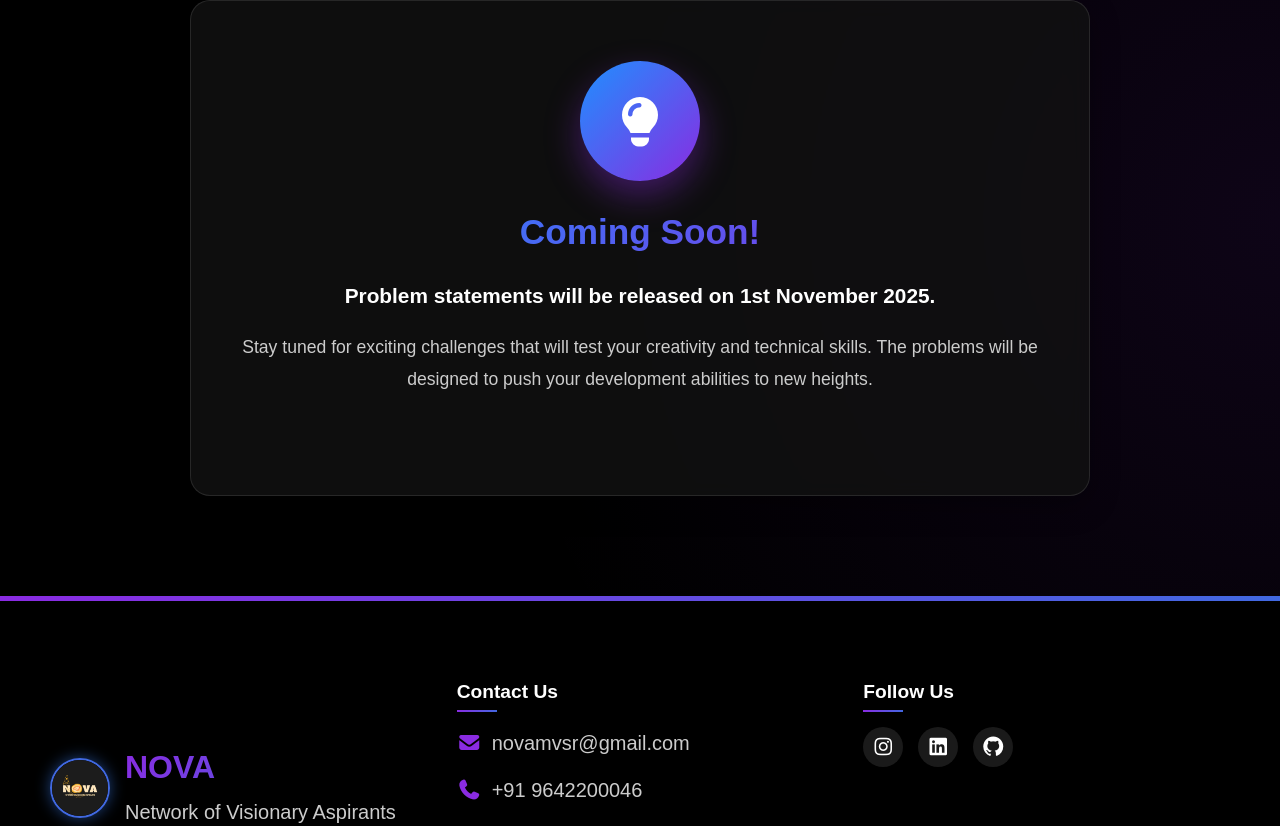
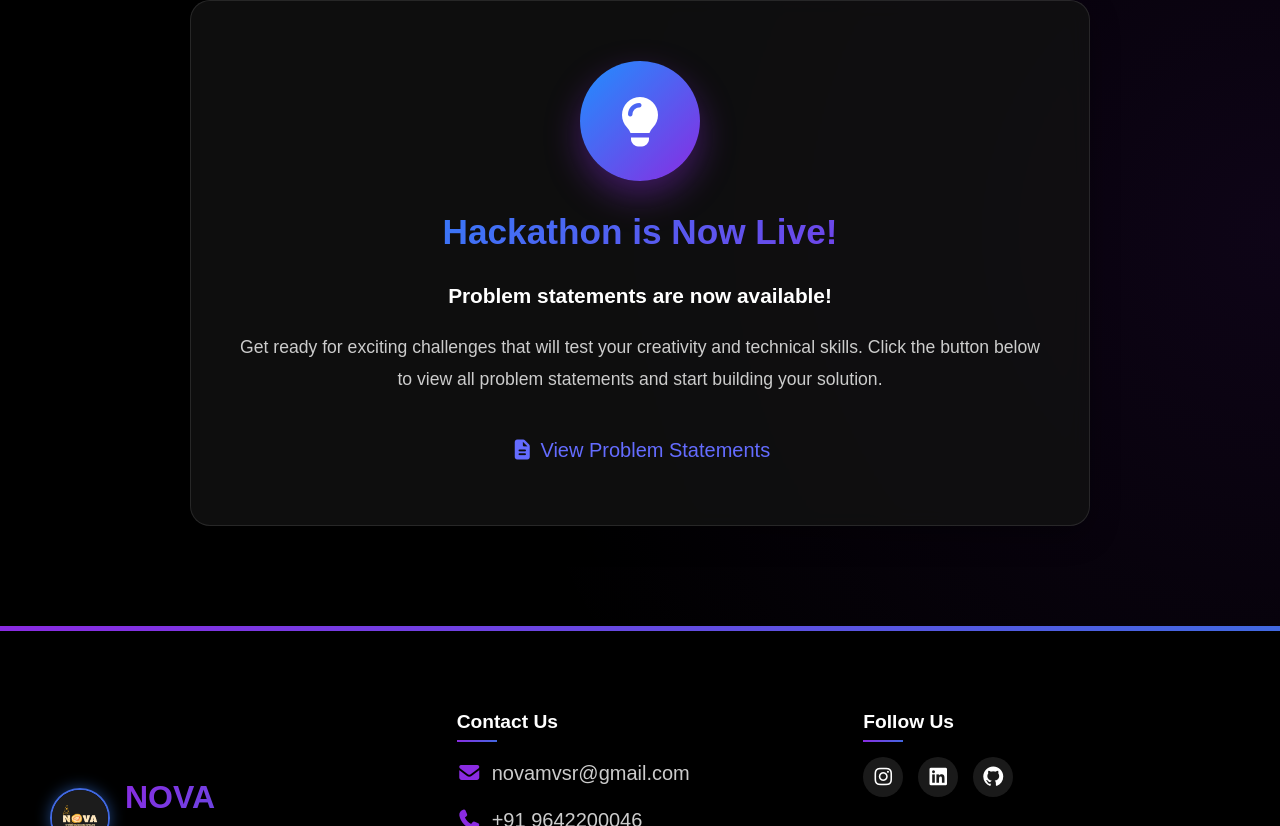
Before and after one commit to Ecb05/NOVA-Website-React, a React (Vite) app in the folder NOVA/: page /novathon in a window 1280 px wide. Shown: the part 4124-4950 px from the top of the page. Built offline with nearby package versions, Linux system fonts and the light colour scheme; no server answers.

Commit message:
problem statements are now live

```diff
--- a/NOVA/src/components/sections/ProblemStatementsSection.jsx
+++ b/NOVA/src/components/sections/ProblemStatementsSection.jsx
@@ -1,6 +1,6 @@
 const ProblemStatementsSection = () => {
   return (
-    <section id="problem-statements" className="problem-statements-section">
+  <section id="problem-statements" className="problem-statements-section">
       <div className="container">
         <h1 className="section-title" data-aos="fade-up">Problem Statements</h1>
         <div className="problem-statements-container" data-aos="fade-up">
@@ -9,14 +9,22 @@ const ProblemStatementsSection = () => {
               <div className="announcement-icon">
                 <i className="fas fa-lightbulb"></i>
               </div>
-              <h2>Coming Soon!</h2>
+              <h2>Hackathon is Now Live!</h2>
               <p className="announcement-text">
-                Problem statements will be released on 1st November 2025.
+                Problem statements are now available!
               </p>
               <p className="announcement-details">
-                Stay tuned for exciting challenges that will test your creativity and technical skills.
-                The problems will be designed to push your development abilities to new heights.
+                Get ready for exciting challenges that will test your creativity and technical skills.
+                Click the button below to view all problem statements and start building your solution.
               </p>
+              <a
+                href="https://drive.google.com/drive/folders/1ztfOecILj0IK7sNIK2RlpNHExtc4CgVO"
+                target="_blank"
+                rel="noopener noreferrer"
+                className="ps-button"
+              >
+                <i className="fas fa-file-alt"></i> View Problem Statements
+              </a>
             </div>
           </div>
         </div>
```
